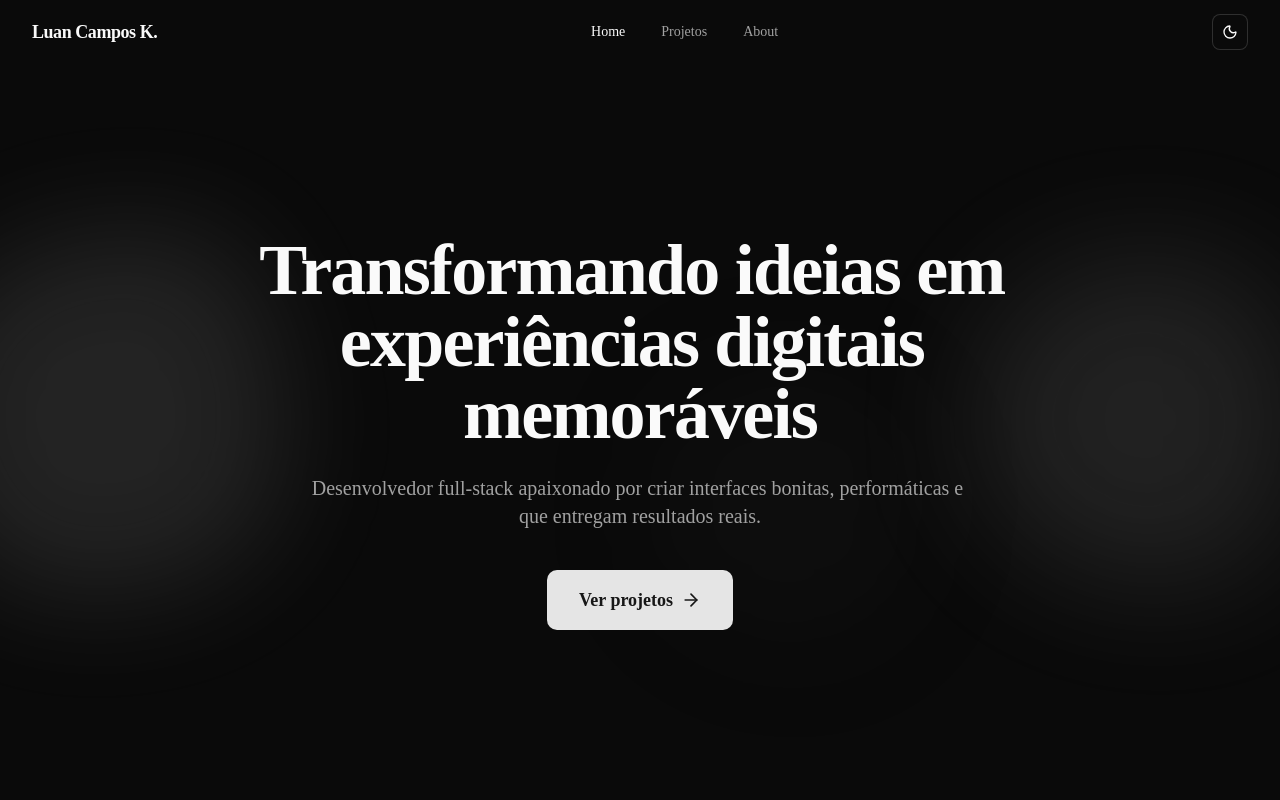
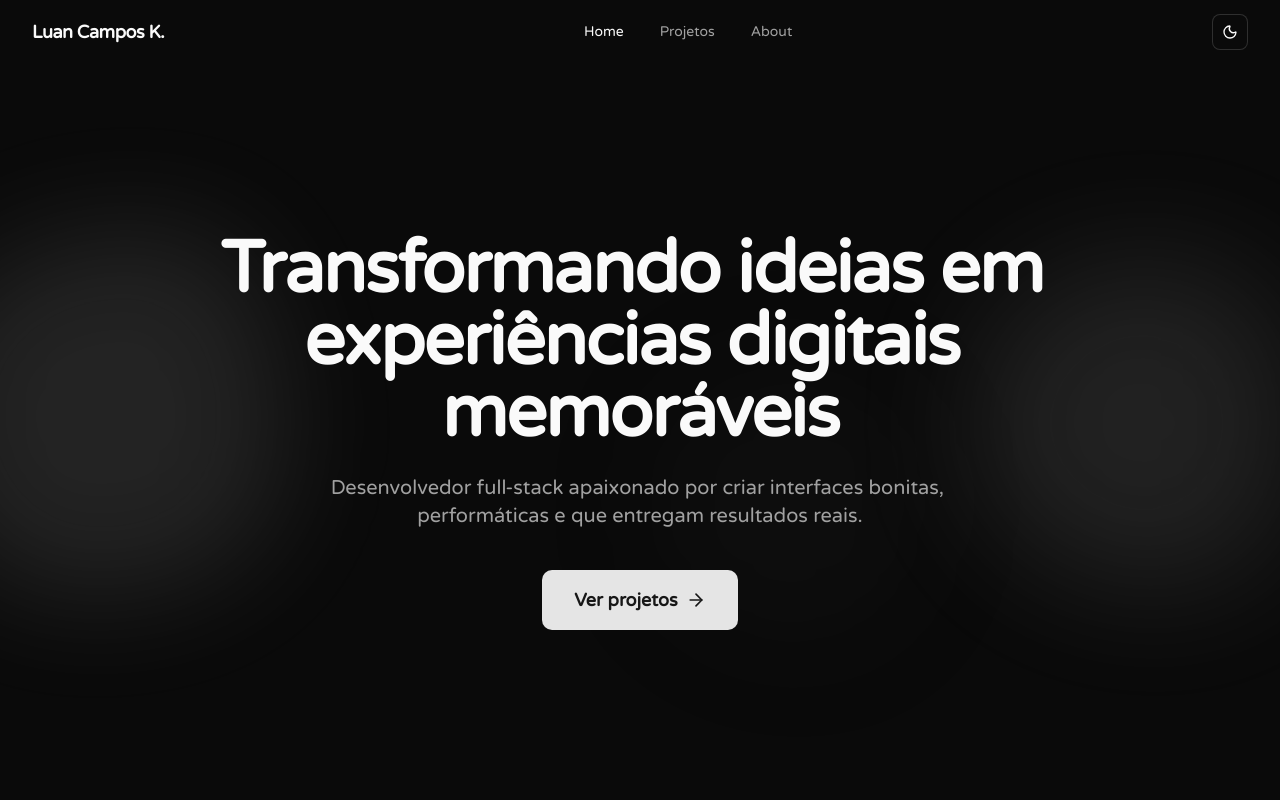
Before and after one commit to luancamposck/portfolio, a Next.js app: page / in a window 1280 px wide. Shown: the top 800 px of the page. Built offline with nearby package versions, Linux system fonts and the light colour scheme.

Commit message:
style: switch fonts to Varela Round and Geist Mono via Google Fonts

```diff
--- a/src/app/globals.css
+++ b/src/app/globals.css
@@ -7,9 +7,9 @@
 @theme inline {
   --color-background: var(--background);
   --color-foreground: var(--foreground);
-  --font-sans: var(--font-sans);
+  --font-sans: var(--font-varela-round);
   --font-mono: var(--font-geist-mono);
-  --font-heading: var(--font-sans);
+  --font-heading: var(--font-varela-round);
   --color-sidebar-ring: var(--sidebar-ring);
   --color-sidebar-border: var(--sidebar-border);
   --color-sidebar-accent-foreground: var(--sidebar-accent-foreground);
--- a/src/app/layout.tsx
+++ b/src/app/layout.tsx
@@ -1,5 +1,5 @@
 import type { Metadata } from "next"
-import localFont from "next/font/local"
+import { Geist_Mono, Varela_Round } from "next/font/google"
 
 import { Footer } from "@/shared/components/layout/footer"
 import { Navbar } from "@/shared/components/layout/navbar"
@@ -7,14 +7,15 @@ import { ThemeProvider } from "@/shared/components/theme-provider"
 
 import "./globals.css"
 
-const geistSans = localFont({
-	src: "../../public/fonts/geist-latin.woff2",
-	variable: "--font-geist-sans",
+const varelaRound = Varela_Round({
+	weight: "400",
+	subsets: ["latin"],
+	variable: "--font-varela-round",
 	display: "swap"
 })
 
-const geistMono = localFont({
-	src: "../../public/fonts/geist-mono-latin.woff2",
+const geistMono = Geist_Mono({
+	subsets: ["latin"],
 	variable: "--font-geist-mono",
 	display: "swap"
 })
@@ -47,12 +48,12 @@ export const metadata: Metadata = {
 
 const RootLayout = ({ children }: Readonly<{ children: React.ReactNode }>) => {
 	return (
-		<html lang="pt-BR" className={`${geistSans.variable} ${geistMono.variable} h-full antialiased`} suppressHydrationWarning>
+		<html lang="pt-BR" className={`${varelaRound.variable} ${geistMono.variable} h-full antialiased`} suppressHydrationWarning>
 			<body className="min-h-full flex flex-col">
 				<ThemeProvider attribute="class" defaultTheme="dark" enableSystem disableTransitionOnChange={false}>
 					<a
 						href="#main-content"
-						className="sr-only focus:not-sr-only focus:fixed focus:top-2 focus:left-2 focus:z-[100] focus:rounded-md focus:bg-primary focus:px-4 focus:py-2 focus:text-primary-foreground focus:outline-none"
+						className="sr-only focus:not-sr-only focus:fixed focus:top-2 focus:left-2 focus:z-100 focus:rounded-md focus:bg-primary focus:px-4 focus:py-2 focus:text-primary-foreground focus:outline-none"
 					>
 						Pular para o conteúdo
 					</a>
```
